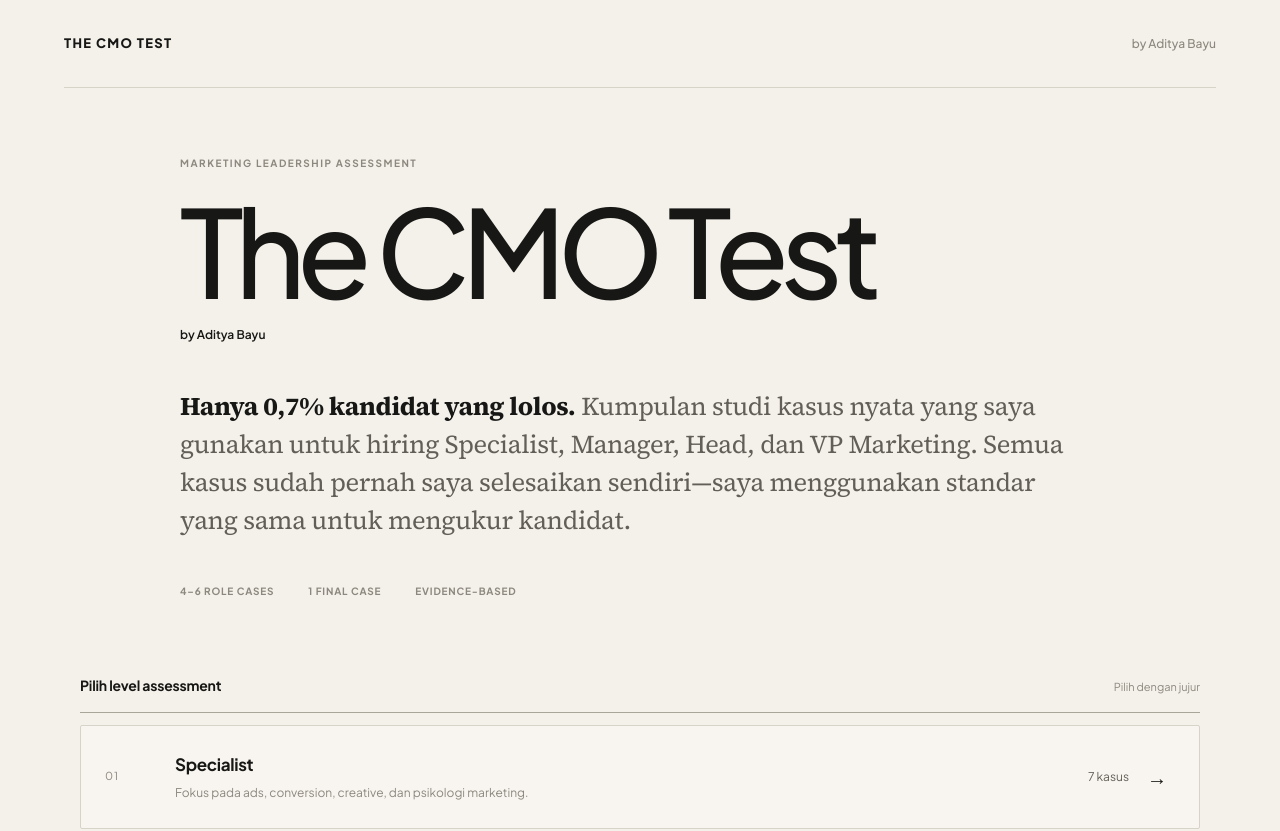
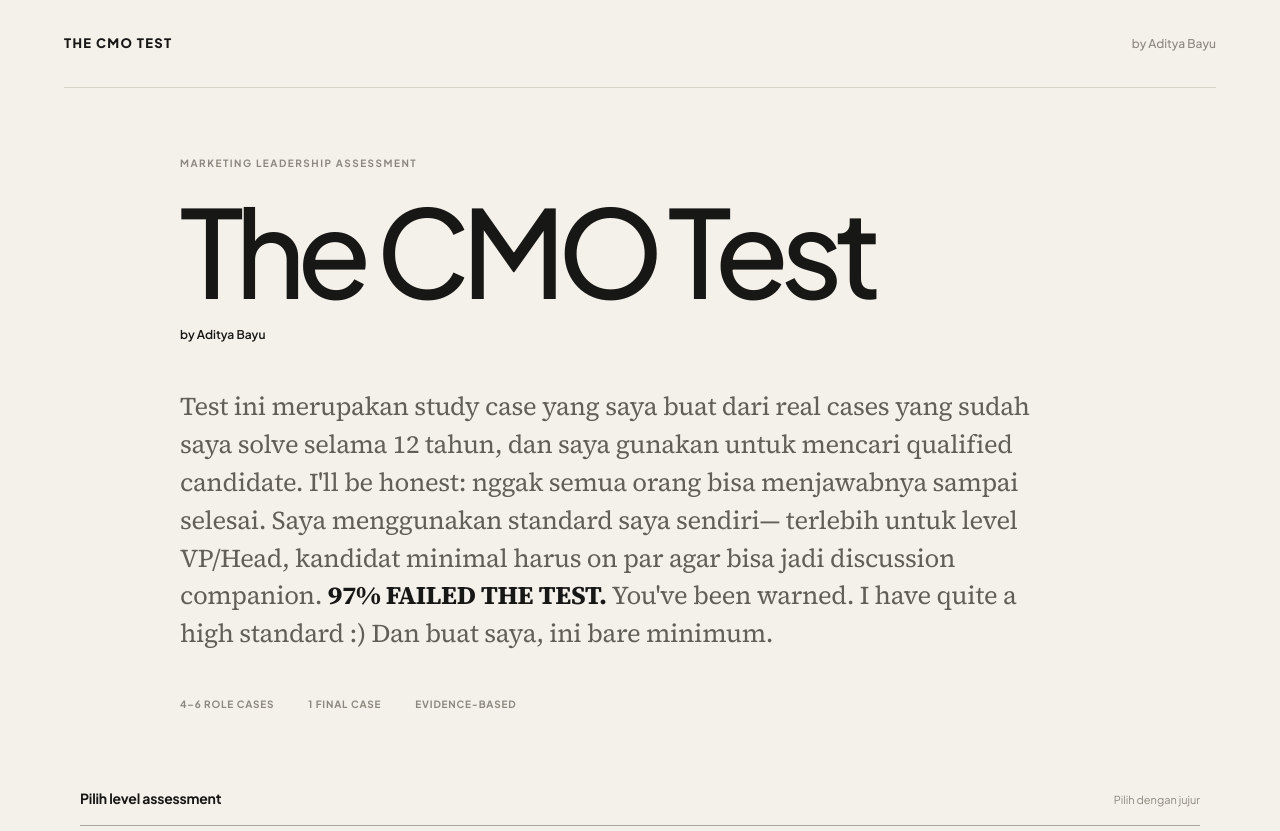
Before and after one commit to andrewbayu/thecmo-test, a Next.js app: page / in a window 1280 px wide. Shown: the top 831 px of the page. Built offline with nearby package versions, Linux system fonts and the light colour scheme.

Commit message:
Update assessment challenge positioning

```diff
--- a/app/page.tsx
+++ b/app/page.tsx
@@ -148,10 +148,14 @@ export default function Home() {
             <h1>The CMO Test</h1>
             <p className="byline">by Aditya Bayu</p>
             <p className="intro-copy">
-              <strong>Hanya 0,7% kandidat yang lolos.</strong> Kumpulan studi kasus
-              nyata yang saya gunakan untuk hiring Specialist, Manager, Head, dan
-              VP Marketing. Semua kasus sudah pernah saya selesaikan sendiri—saya
-              menggunakan standar yang sama untuk mengukur kandidat.
+              Test ini merupakan study case yang saya buat dari real cases yang
+              sudah saya solve selama 12 tahun, dan saya gunakan untuk mencari
+              qualified candidate. I&apos;ll be honest: nggak semua orang bisa
+              menjawabnya sampai selesai. Saya menggunakan standard saya sendiri—
+              terlebih untuk level VP/Head, kandidat minimal harus on par agar bisa
+              jadi discussion companion. <strong>97% FAILED THE TEST.</strong> You&apos;ve
+              been warned. I have quite a high standard :) Dan buat saya, ini bare
+              minimum.
             </p>
             <div className="assessment-facts" aria-label="Informasi assessment">
               <span>4–6 ROLE CASES</span>
```
